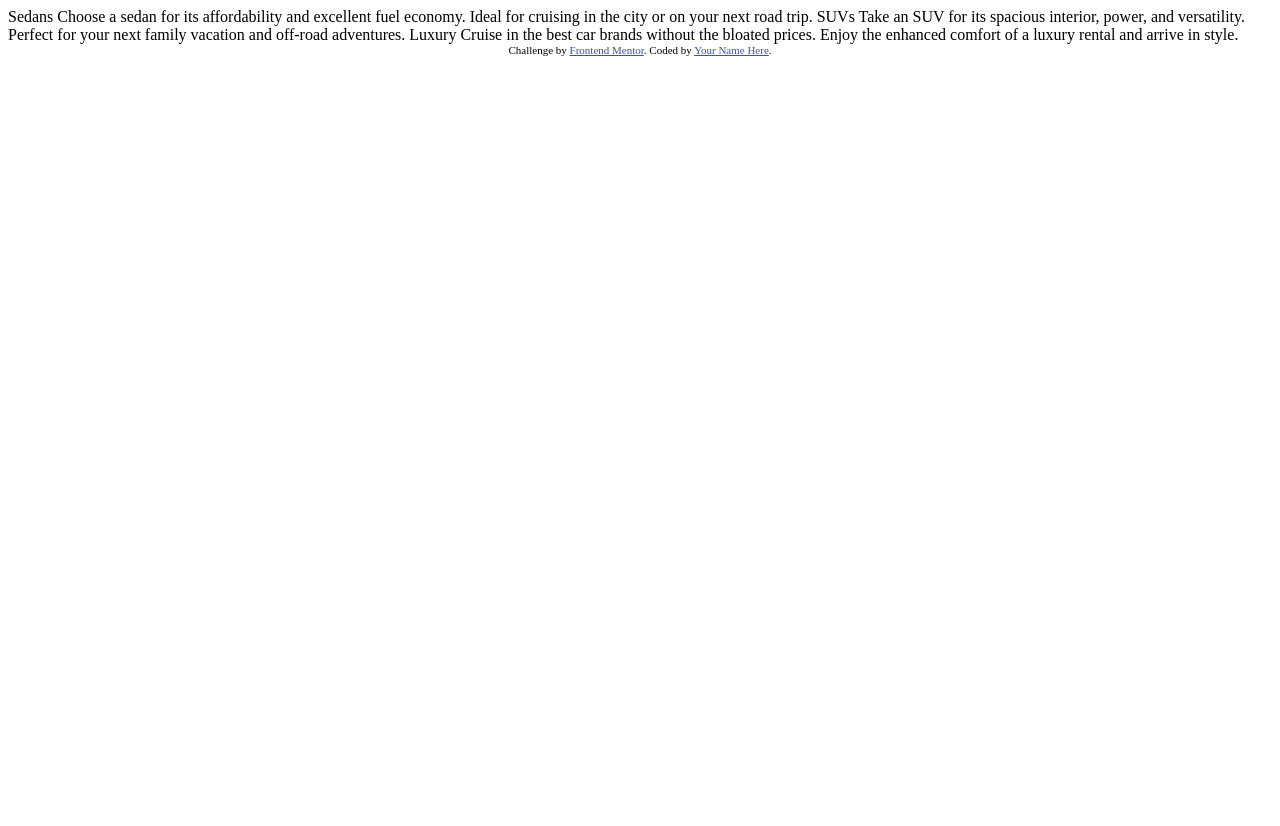
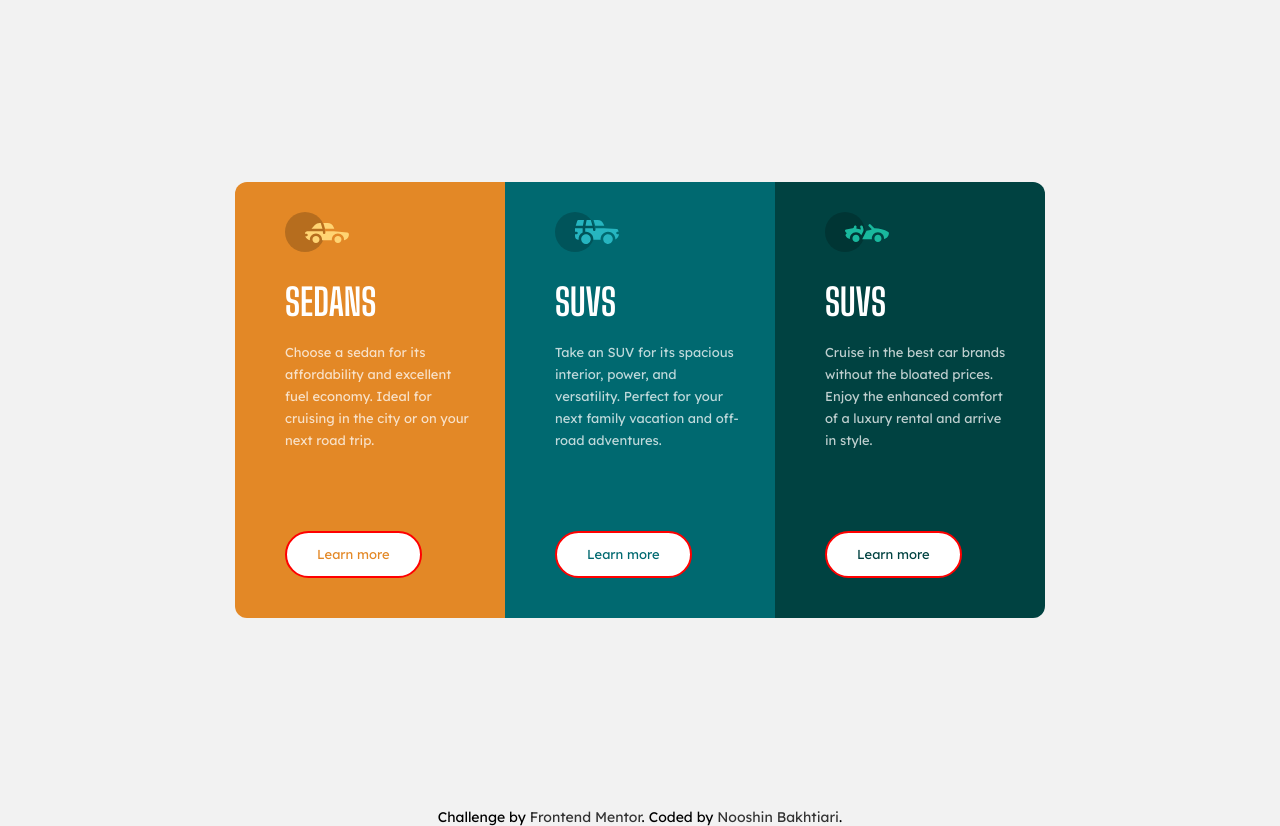
Before and after one commit to itsnooshin/preview-card-component, a plain HTML site: page index.html in a window 1280 px wide. Before the commit the page ends 800 px from the top, so only its background shows below. Drawn offline with Linux system fonts and the light colour scheme.

Commit message:
styled the componet

```diff
--- /dev/null
+++ b/CSS/responsive.css
@@ -0,0 +1,40 @@
+/* resposive web pages  */
+@media (max-width: 760px) {
+  html {
+    font-size: 56.25%;
+  }
+  body {
+    background-color: paleturquoise;
+  }
+  .main-section {
+    flex-direction: column;
+    max-width: 1100px;
+    width: 90%;
+
+    margin: 30px auto;
+  }
+
+  .main-section .first {
+    width: 100%;
+    border-bottom-left-radius: 0;
+    border-top-right-radius: 1.2rem;
+  }
+  .main-section .second {
+    width: 100%;
+  }
+  .main-section .third {
+    width: 100%;
+    border-top-right-radius: 0;
+    border-bottom-left-radius: 1.2rem;
+  }
+  .boxes p {
+    max-width: 790px;
+    font-size: 1.6rem;
+    margin-bottom: 1rem;
+  }
+  .attribution{
+    width: 200px;
+    line-height: 1.5;
+    margin: 0 auto;
+  }
+}
--- /dev/null
+++ b/CSS/styles.css
@@ -0,0 +1,171 @@
+/* root  */
+:root {
+    --color-background-main:#F2F2F2;
+    --color-text-main:#fff;
+    --color-last-box:#004241;
+    --color-second-box:#006970;
+    --color-first-box:hsl(31, 77%, 52%);
+}
+
+/* Rset CSS */
+* ,
+*::before ,
+*::after{
+    padding: 0;
+    margin: 0;
+    box-sizing: border-box;
+}
+html{
+overflow-x: hidden;
+font-size: 62.5%;
+}
+body{
+  background-color:hsl(0, 0%, 95%);
+  line-height: 1;
+}
+ul{
+    list-style: none;
+}
+a{
+    text-decoration: none;
+    color: #333;
+}
+
+/* typography */
+h2{
+    font-family: 'Big Shoulders Display', cursive;
+    color: #fff;
+
+}
+p{
+    font-family: 'Lexend Deca', sans-serif;
+    color: hsla(0, 0%, 100%, 0.75);
+    font-weight: lighter;
+
+}
+/* Desktop version */
+
+
+.container{
+    max-width: 930px;
+    margin: 0 auto;
+    display: flex;
+     min-height: 100vh;
+    justify-content: center;
+    align-items: center;
+    padding: 2rem 2rem;
+
+
+
+}
+.main-section{
+    display: flex;
+    justify-content: center;
+    align-items: center;
+
+
+}
+
+
+.container__information{
+    display: flex;
+    flex-direction: column;
+    gap: 20px;
+
+
+}
+
+  .boxes p{
+    font-size: 1.3rem;
+    max-width: 190px;
+    line-height: 1.7;
+    margin-bottom: 6rem;
+
+}
+.container__information .container__title{
+    font-size: 3.7rem;
+    padding-top: 10px;
+}
+.boxes{
+    padding:  3rem 3rem 4rem 5rem;
+}
+ .main-section .first{
+    background-color: hsl(31, 77%, 52%);
+    border-top-left-radius: 1.2rem;
+    border-bottom-left-radius: 1.2rem;
+
+}
+
+.main-section .second{
+    background-color: hsl(184, 100%, 22%);
+
+}
+.main-section .third{
+    background-color: hsl(179, 100%, 13%);
+    border-top-right-radius: 1.2rem;
+    border-bottom-right-radius: 1.2rem;
+
+}
+
+
+
+
+/* buttons */
+.btn:link ,
+.btn:active{
+    display: inline-block;
+    font-family: 'Lexend Deca', sans-serif;
+    background-color: #fff;
+    padding: 1.5rem 3rem;
+    border-radius: 2.4rem;
+    font-size: 1.3rem;
+    font-weight: 500;
+    transition:  1s;
+    border: 2px solid red;
+
+
+}
+
+.btn-primary:link
+,.btn-primary:visited {
+    color: hsl(31, 77%, 52%);
+
+}
+.btn-secondary:link ,
+.btn-secondary:visited{
+    color: hsl(184, 100%, 22%);
+}
+.btn-last:link ,
+.btn-last:visited{
+    color: hsl(179, 100%, 13%);
+}
+
+.btn-primary:hover ,
+.btn-primary:active{
+ background-color: hsl(31, 77%, 52%);
+ border: 2px solid #fff;
+ color: #fff;
+
+
+
+}
+.btn-last:hover ,
+.btn-last:active{
+    background-color: hsl(179, 100%, 13%);
+    border: 2px solid #fff;
+    color: #fff;
+}
+.btn-secondary:hover ,
+.btn-secondary:active{
+background-color: hsl(184, 100%, 22%);
+ border: 2px solid #fff;
+ color: #fff;
+}
+
+/* footer */
+.attribution{
+    text-align: center;
+    font-size: 1.4rem;
+    font-family: 'Lexend Deca', sans-serif;
+ margin-top: 10px;
+}
--- a/index.html
+++ b/index.html
@@ -1,36 +1,112 @@
 <!DOCTYPE html>
 <html lang="en">
   <head>
-  <meta charset="UTF-8">
-  <meta name="viewport" content="width=device-width, initial-scale=1.0"> <!-- displays site properly based on user's device -->
+    <meta charset="UTF-8" />
+    <meta name="viewport" content="width=device-width, initial-scale=1.0" />
+    <!-- displays site properly based on user's device -->
 
-  <link rel="icon" type="image/png" sizes="32x32" href="./images/favicon-32x32.png">
+    <link
+      rel="icon"
+      type="image/png"
+      sizes="32x32"
+      href="./images/favicon-32x32.png"
+    />
 
+    <!-- google fonts -->
+    <link rel="preconnect" href="https://fonts.googleapis.com" />
+    <link rel="preconnect" href="https://fonts.gstatic.com" crossorigin />
+    <link
+      href="https://fonts.googleapis.com/css2?family=Lexend+Deca&display=swap"
+      rel="stylesheet"
+    />
+    <!-- font-family: 'Lexend Deca', sans-serif; -->
+
+    <link rel="preconnect" href="https://fonts.googleapis.com" />
+    <link rel="preconnect" href="https://fonts.gstatic.com" crossorigin />
+    <link
+      href="https://fonts.googleapis.com/css2?family=Big+Shoulders+Display:wght@700&display=swap"
+      rel="stylesheet"
+    />
+    <!-- font-family: 'Big Shoulders Display', cursive; -->
+    <link rel="stylesheet" href="CSS/styles.css" />
+    <link rel="stylesheet" href="CSS/responsive.css">
     <title>Frontend Mentor | 3-column preview card component</title>
-
-  <!-- Feel free to remove these styles or customise in your own stylesheet 👍 -->
-  <style>
-    .attribution { font-size: 11px; text-align: center; }
-    .attribution a { color: hsl(228, 45%, 44%); }
-  </style>
   </head>
   <body>
+    <main class="container">
+      <div class="main-section">
+        <!-- SEDANS box -->
+        <div class="boxes first">
+          <div class="container__information">
+            <div class="img__icon">
+              <img
+                src="images/icon-sedans.svg"
+                alt="Sedans"
+                class="first__box"
+              />
+            </div>
+            <h2 class="container__title">SEDANS</h2>
+            <p class="container__lead">
+              Choose a sedan for its affordability and excellent fuel economy.
+              Ideal for cruising in the city or on your next road trip.
+            </p>
+            <div class="btn-box">
+              <a href="#" class="btn btn-primary">Learn more</a>
+            </div>
+          </div>
+        </div>
 
-  Sedans
-  Choose a sedan for its affordability and excellent fuel economy. Ideal for cruising in the city
-  or on your next road trip.
+        <!-- SUVs box -->
+        <div class="boxes second">
+          <div class="container__information">
+            <div class="img__icon">
+              <img src="images/icon-suvs.svg" alt="Sedans" class="first__box" />
+            </div>
+            <h2 class="container__title">SUVS</h2>
+            <p class="container__lead">
+              Take an SUV for its spacious interior, power, and versatility.
+              Perfect for your next family vacation and off-road adventures.
+            </p>
+            <div class="btn-box">
+              <a href="#" class="btn btn-secondary">Learn more</a>
+            </div>
+          </div>
+        </div>
 
-  SUVs
-  Take an SUV for its spacious interior, power, and versatility. Perfect for your next family vacation
-  and off-road adventures.
-
-  Luxury
-  Cruise in the best car brands without the bloated prices. Enjoy the enhanced comfort of a luxury
-  rental and arrive in style.
+        <!-- last box container -->
+        <div class="boxes third">
+          <div class="container__information">
+            <div class="img__icon">
+              <img
+                src="images/icon-luxury.svg"
+                alt="Sedans"
+                class="first__box"
+              />
+            </div>
+            <h2 class="container__title">SUVS</h2>
+            <p class="container__lead">
+              Cruise in the best car brands without the bloated prices. Enjoy
+              the enhanced comfort of a luxury rental and arrive in style.
+            </p>
+            <div class="btn-box">
+              <a href="#" class="btn btn-last">Learn more</a>
+            </div>
+          </div>
+        </div>
+      </div>
+    </main>
 
     <div class="attribution">
-    Challenge by <a href="https://www.frontendmentor.io?ref=challenge" target="_blank">Frontend Mentor</a>.
-    Coded by <a href="#">Your Name Here</a>.
+      Challenge by
+      <a href="https://www.frontendmentor.io?ref=challenge" target="_blank"
+        >Frontend Mentor</a
+      >. Coded by <a href="#">Nooshin Bakhtiari</a>.
     </div>
   </body>
 </html>
+
+<!-- Feel free to remove these styles or customise in your own stylesheet 👍 -->
+<!-- <style>
+    .attribution { font-size: 11px; text-align: center; }
+    .attribution a { color: hsl(228, 45%, 44%); }
+  </style> -->
```
Lines whose indentation alone changed are shown as unchanged.
